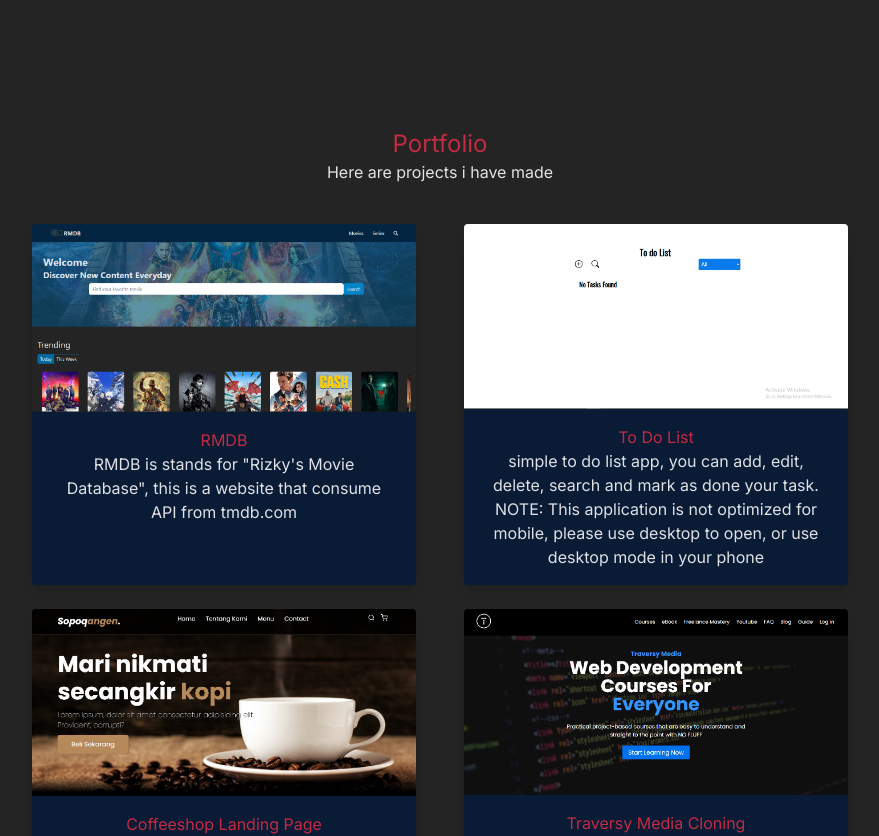
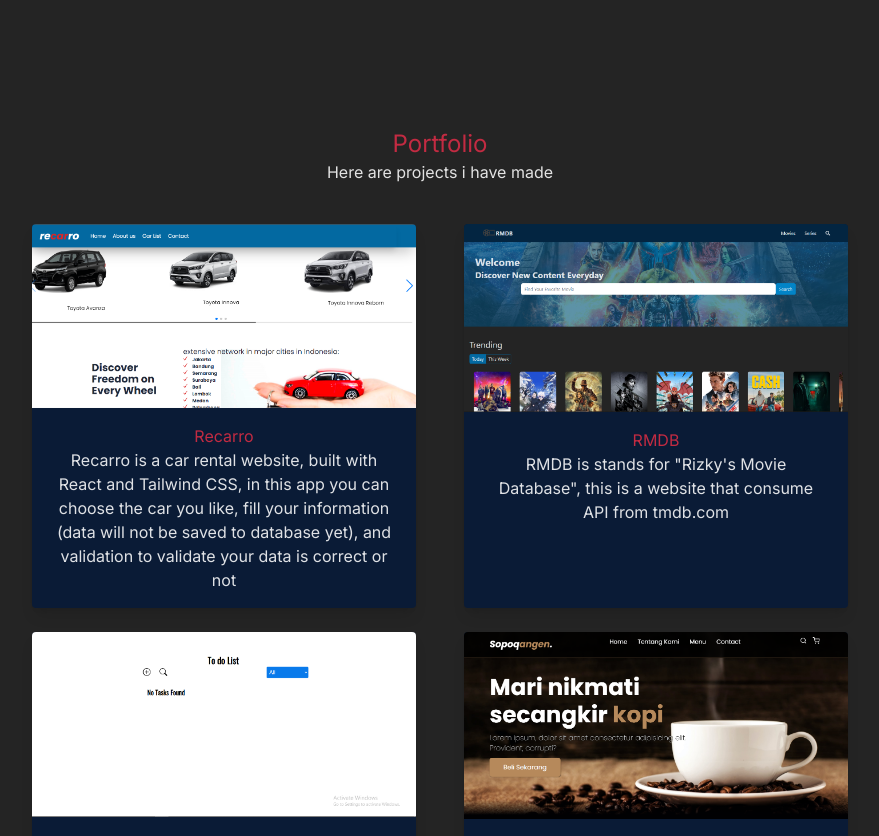
Before and after one commit to thomasshelbyyy/new-personal-portfolio-web, a React (Vite) app: page /portfolio in a window 1280 px wide. Shown: the top 836 px of the page, without its empty margins (200-1079 px from the left). Built offline with nearby package versions, Linux system fonts and the light colour scheme.

Commit message:
portfolio update | recarro added

```diff
--- a/src/Pages/Portfolio.jsx
+++ b/src/Pages/Portfolio.jsx
@@ -2,7 +2,6 @@
 import Footer from "../Components/Footer"
 import Header from "../Components/Header"
 import PortfolioCard from "../Components/PortfolioCard"
-import tribute from  "../assets/tribute.png"
 import rmdb from "../assets/rmdb.png"
 import toDoList from "../assets/to-do-list.png"
 import kopiSopoqAngen from "../assets/kopi-sopoq-angen.png"
@@ -10,6 +9,7 @@
 import restaruantWebsite from "../assets/restaurant-website.png"
 import photographyGallery from "../assets/photography-gallery.png"
 import myTunes from "../assets/mytunes.png"
+import recarro from "../assets/recarro.png"
 import { useEffect } from "react"
 
 const Portfolio = ()=> {
@@ -34,6 +34,14 @@
                 </div>
 
                 <div className="flex flex-wrap justify-center">
+                    <PortfolioCard
+                        name="Recarro"
+                        image={recarro}
+                        github="https://github.com/thomasshelbyyy/recarro"
+                        link="https://recarro.netlify.app/"
+                        description={`Recarro is a car rental website, built with React and Tailwind CSS, in this app you can choose the car you like, fill your information (data will not be saved to database yet), and validation to validate your data is correct or not`}
+                    />
+
                     <PortfolioCard
                         name="RMDB"
                         image={rmdb}
@@ -72,6 +80,9 @@
                         link="https://thomasshelbyyy.github.io/restaurant-website/"
                         description={`This is a Restaurant Website With some main menu, this website purpose is to improve my skill for layouting using CSS Grid`}
                     />
+
+                    {showMore && (
+                        <>
                             <PortfolioCard
                                 name="Photography Gallery"
                                 image={photographyGallery}
@@ -80,7 +91,6 @@
                                 description={`This is a photography gallery example`}
                             />
 
-                    {showMore && (
                             <PortfolioCard
                                 name="MyTunes Landing Page"
                                 image={myTunes}
@@ -88,6 +98,7 @@
                                 link="https://thomasshelbyyy.github.io/mytunes-landingpage-example/"
                                 description={`This is a music equipment store landing page example, this website is not reponsive yet, and no functionality`}
                             />
+                        </>
                     )}
 
 
```
Also changed, not shown: src/assets/recarro.png (added). Lines whose indentation alone changed are shown as unchanged.
